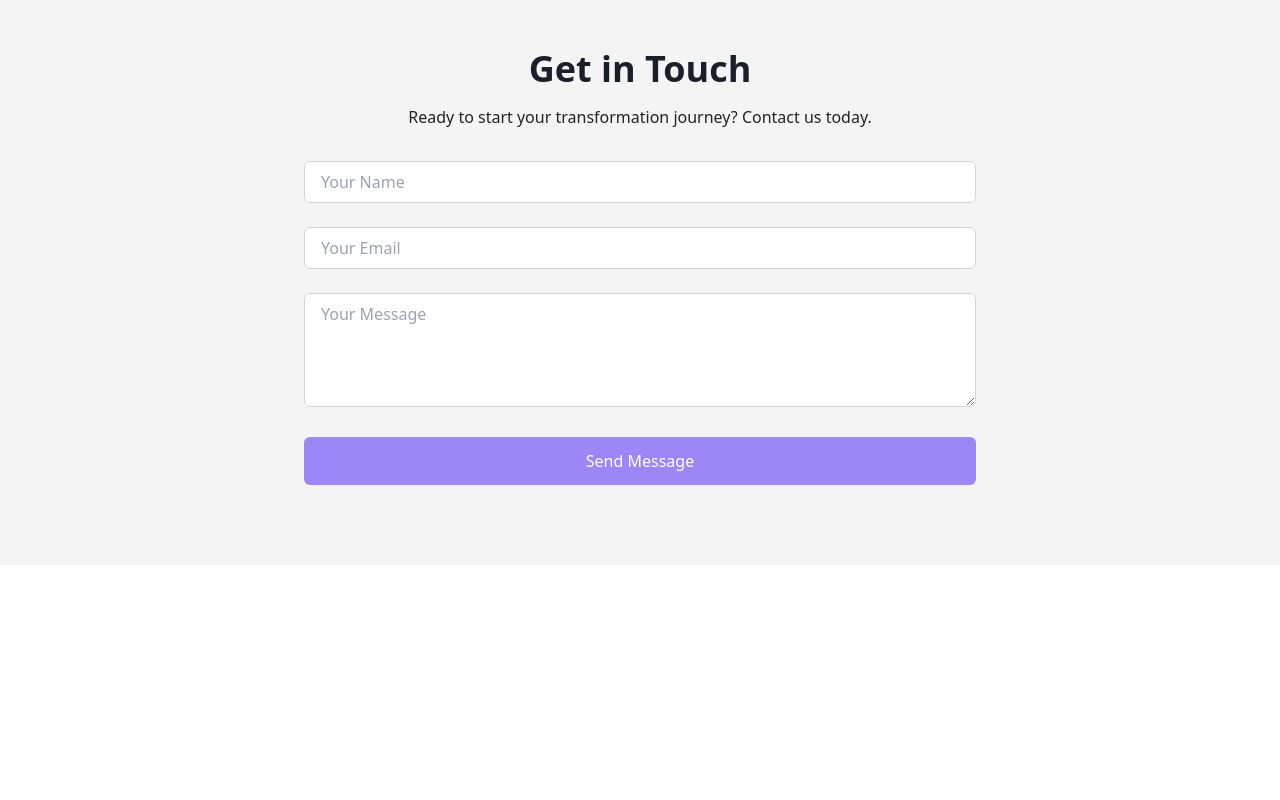
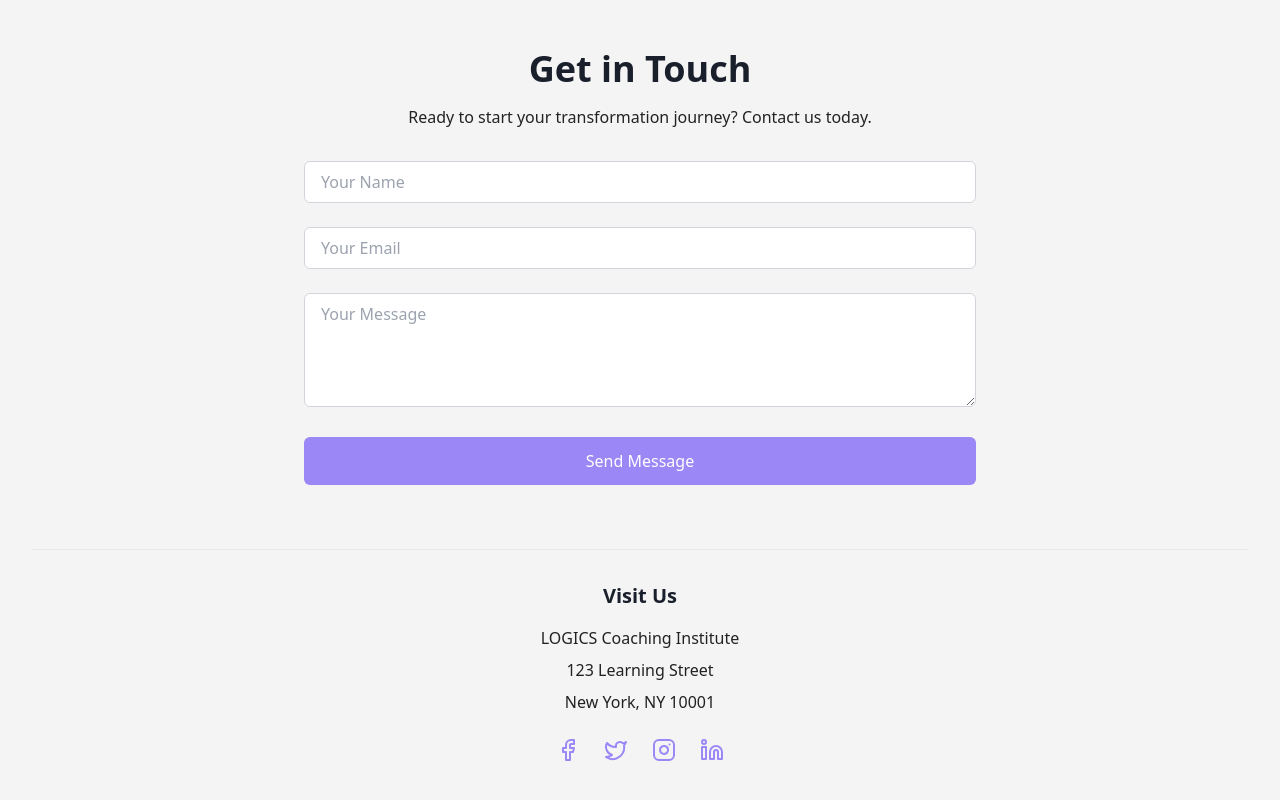
Before and after one commit to DEVILal232/logics-connect, a React (Vite) app: page / in a window 1280 px wide. Shown: the part 2353-3153 px from the top of the page. Before the commit the page ends 2918 px from the top, so only its background shows below. Built offline with nearby package versions, Linux system fonts and the light colour scheme.

Commit message:
Add contact information section
Include the address of the coaching institute and social media handles at the bottom of the page.
[skip gpt_engineer]

```diff
--- a/src/components/ContactForm.tsx
+++ b/src/components/ContactForm.tsx
@@ -1,5 +1,6 @@
 import { useState } from "react";
 import { useToast } from "@/components/ui/use-toast";
+import { Facebook, Instagram, Linkedin, Twitter } from "lucide-react";
 
 const ContactForm = () => {
   const { toast } = useToast();
@@ -68,6 +69,31 @@ const ContactForm = () => {
             </button>
           </form>
         </div>
+
+        {/* Address and Social Media Section */}
+        <div className="mt-16 pt-8 border-t border-gray-200">
+          <div className="text-center">
+            <h3 className="text-xl font-semibold text-secondary mb-4">Visit Us</h3>
+            <p className="text-secondary-dark mb-2">LOGICS Coaching Institute</p>
+            <p className="text-secondary-dark mb-2">123 Learning Street</p>
+            <p className="text-secondary-dark mb-4">New York, NY 10001</p>
+
+            <div className="flex justify-center space-x-6 mt-6">
+              <a href="https://facebook.com" target="_blank" rel="noopener noreferrer" className="text-primary hover:text-primary-dark transition-colors">
+                <Facebook className="h-6 w-6" />
+              </a>
+              <a href="https://twitter.com" target="_blank" rel="noopener noreferrer" className="text-primary hover:text-primary-dark transition-colors">
+                <Twitter className="h-6 w-6" />
+              </a>
+              <a href="https://instagram.com" target="_blank" rel="noopener noreferrer" className="text-primary hover:text-primary-dark transition-colors">
+                <Instagram className="h-6 w-6" />
+              </a>
+              <a href="https://linkedin.com" target="_blank" rel="noopener noreferrer" className="text-primary hover:text-primary-dark transition-colors">
+                <Linkedin className="h-6 w-6" />
+              </a>
+            </div>
+          </div>
+        </div>
       </div>
     </section>
   );
```
